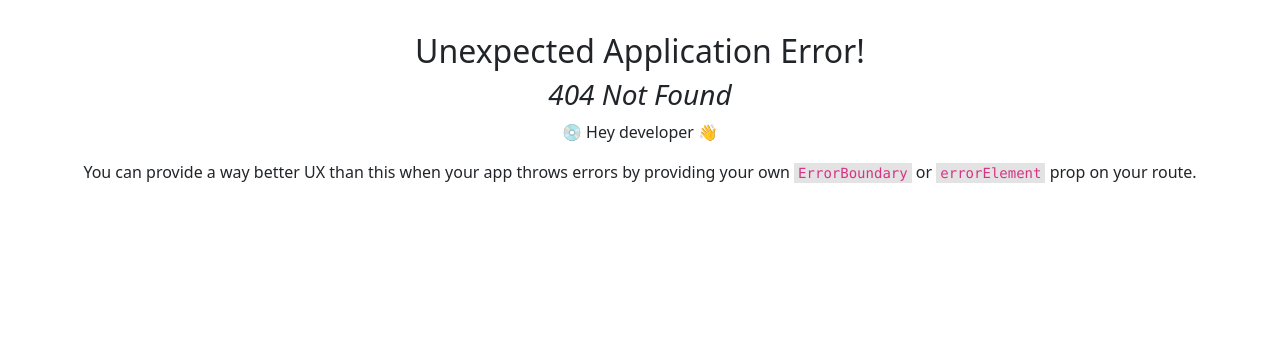
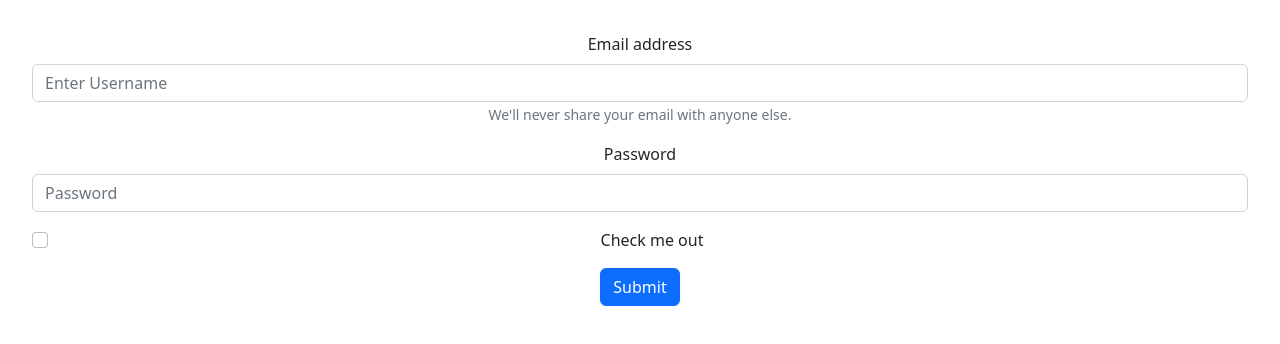
Before and after one commit to digikullReact/julyfrontendreact, a React (Vite) app: page /login in a window 1280 px wide. Before the commit this address had no page. Shown: the top 344 px of the page. Built offline with nearby package versions, Linux system fonts and the light colour scheme.

Commit message:
Protected route with authentication

```diff
--- /dev/null
+++ b/src/components/PrivateRoute.jsx
@@ -0,0 +1,9 @@
+import { Navigate } from "react-router-dom";
+
+function PrivateRoute({ children }) {
+  const token=localStorage.getItem("token");
+
+  return token? children : <Navigate to="/login" />;
+}
+
+export default PrivateRoute;
--- /dev/null
+++ b/src/pages/Login.jsx
@@ -0,0 +1,63 @@
+import axios from 'axios';
+import React,{useState} from 'react'
+import Button from 'react-bootstrap/Button';
+import Form from 'react-bootstrap/Form';
+import { useNavigate } from 'react-router-dom';
+
+const Login = () => {
+    const navigate=useNavigate();
+    const [state,setState]=useState({
+        username:"",
+        password:""
+
+    })
+
+    const handleChange=(event)=>{
+        event.preventDefault();
+        setState({...state,[event.target.name]:event.target.value});
+
+    }
+
+    const handleClick=()=>{
+
+        axios.post("http://rustycoder.live:8181/auth/login",state).then(response=>{
+            localStorage.setItem("token",response.data.access_token);
+            navigate("/home");
+
+        }).catch(err=>{
+            console.log(err);
+
+        })
+
+    }
+  return (
+    <div>
+
+
+      <Form.Group className="mb-3" controlId="formBasicEmail">
+        <Form.Label>Email address</Form.Label>
+        <Form.Control type="text" placeholder="Enter Username" name={"username"} onChange={handleChange} />
+        <Form.Text className="text-muted">
+          We'll never share your email with anyone else.
+        </Form.Text>
+      </Form.Group>
+
+      <Form.Group className="mb-3" controlId="formBasicPassword">
+        <Form.Label>Password</Form.Label>
+        <Form.Control type="password" placeholder="Password" name={"password"}  onChange={handleChange}/>
+      </Form.Group>
+      <Form.Group className="mb-3" controlId="formBasicCheckbox">
+        <Form.Check type="checkbox" label="Check me out" />
+      </Form.Group>
+      <Button variant="primary" type="click" onClick={handleClick}>
+        Submit
+      </Button>
+
+
+
+
+    </div>
+  )
+}
+
+export default Login
--- /dev/null
+++ b/src/pages/Signup.jsx
@@ -0,0 +1,9 @@
+import React from 'react'
+
+const Signup = () => {
+  return (
+    <div>Signup</div>
+  )
+}
+
+export default Signup
--- a/src/routes.jsx
+++ b/src/routes.jsx
@@ -1,20 +1,40 @@
 import App from "./App"
 import Home from "./pages/Home"
+import PrivateRoute from "./components/PrivateRoute";
 
 import EditPage from "./pages/EditPage";
 import Search from "./pages/Search";
+import Signup from "./pages/Signup";
+import Login from "./pages/Login";
 const routes=[
     {
       path: "/",
       element: <App />,
       children: [
+
+        {
+          path: "signup",
+          element: <Signup />,
+        },
+
+        {
+          path: "login",
+          element: <Login />,
+        },
+
+
         {
           path: "home",
-          element: <Home />,
+          element:<PrivateRoute>
+          <Home />
+        </PrivateRoute>,
         },
+
         {
           path: "search",
-          element: <Search />,
+          element: <PrivateRoute>
+          <Search />
+        </PrivateRoute>
         }
        ,
        {
```
